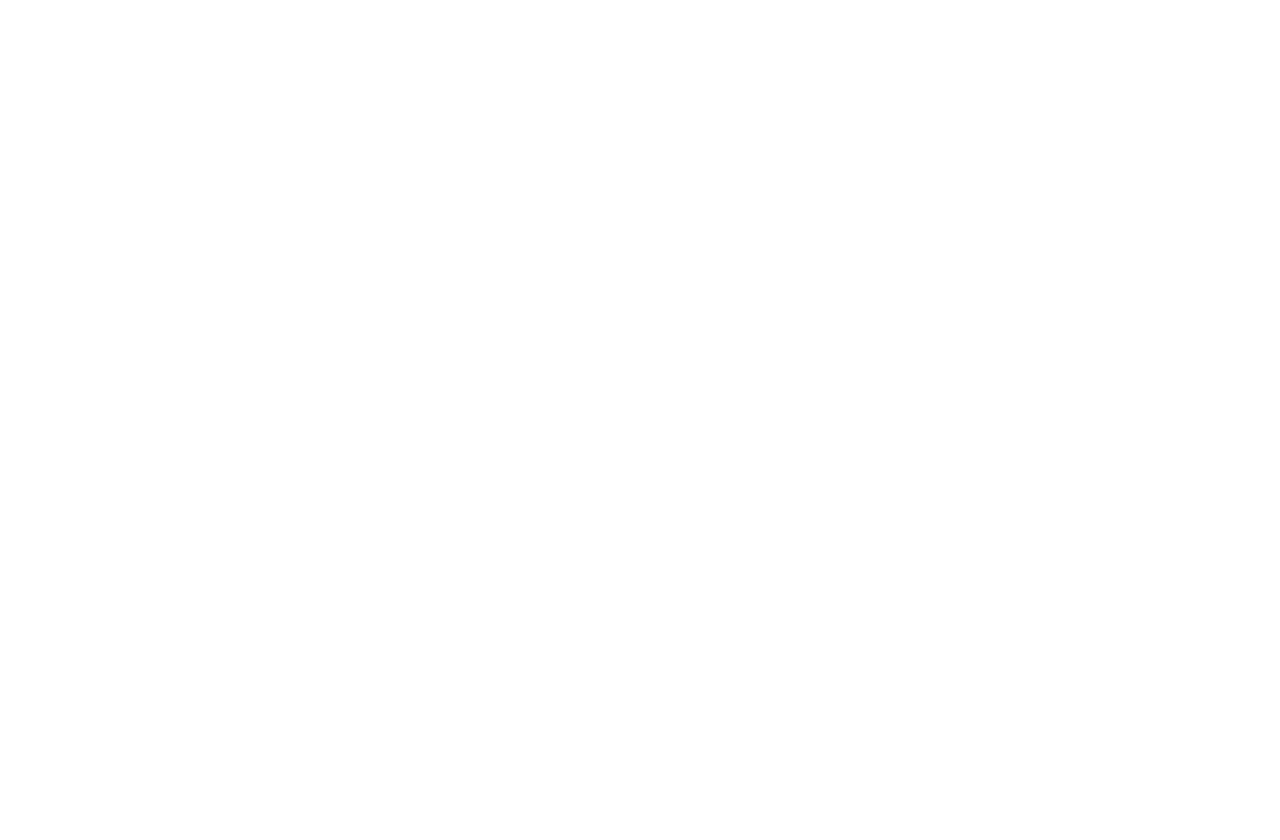
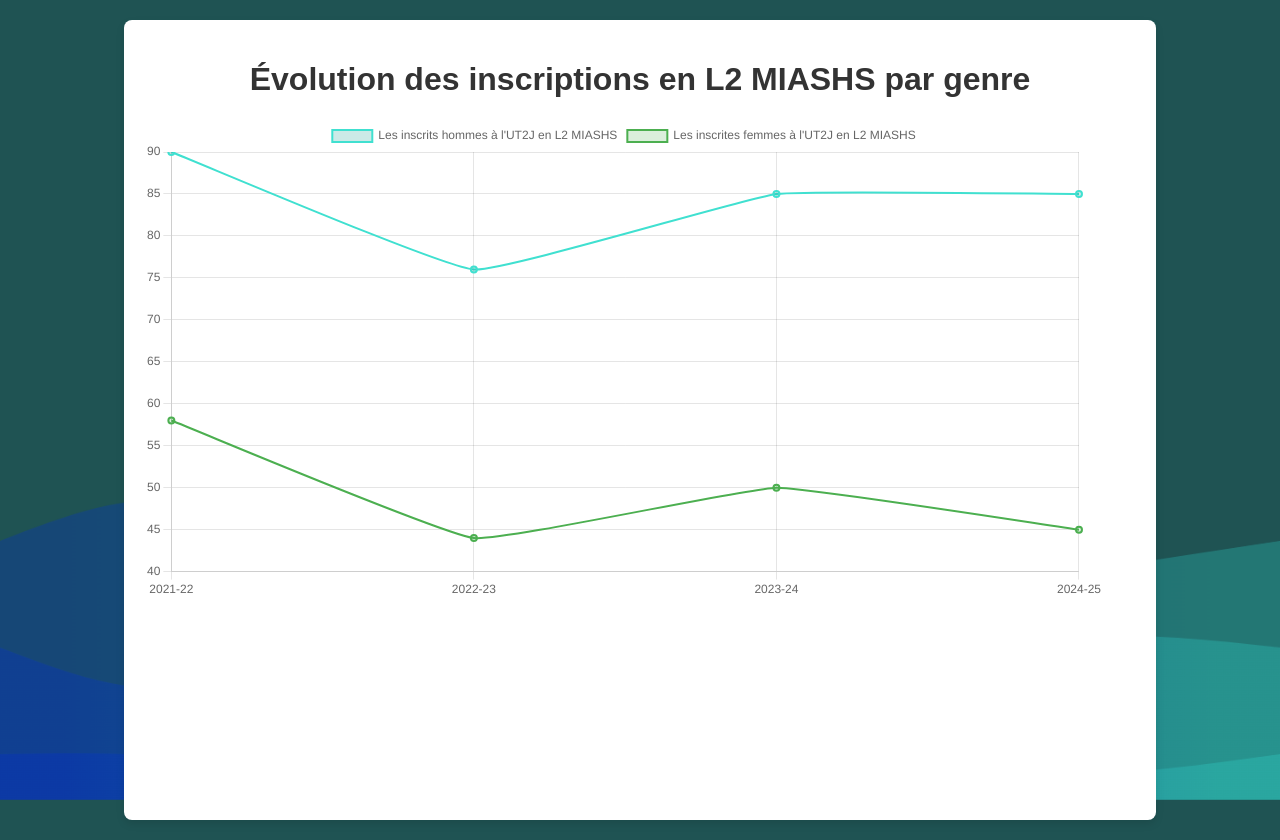
Before and after one commit to lucaHirche/PROJET_VISUALISATION_INSCRITS_MIASHS, a website: page src/pages/defi-2.3.html in a window 1280 px wide. Before the commit the page ends 800 px from the top, so only its background shows below. Drawn offline with nearby package versions, Linux system fonts and the light colour scheme.

Commit message:
defi 2.2

```diff
--- a/src/pages/defi-2.3.html
+++ b/src/pages/defi-2.3.html
@@ -1,11 +1,24 @@
 <!DOCTYPE html>
-<html lang="en">
+<html lang="fr">
 <head>
-    <meta charset="UTF-8">
-    <meta name="viewport" content="width=device-width, initial-scale=1.0">
-    <title>Document</title>
+<meta charset="UTF-8">
+<meta name="viewport" content="width=device-width, initial-scale=1.0">
+<title>Défi 2.3 - Graphique MIASHS</title>
+<link rel="stylesheet" href="../styles/style.css">
+<link rel="stylesheet" href="../styles/defi-2.3/defi-2.3.css">
 </head>
 <body>
 
+<div class="container">
+<h1>Évolution des inscriptions en L2 MIASHS par genre</h1>
+
+<div class="chart-container">
+<canvas id="monGraphiqueGenre"></canvas>
+</div>
+</div>
+
+<script src="https://cdn.jsdelivr.net/npm/chart.js"></script>
+
+<script src="../scripts/defi_2.3.js"></script>
 </body>
 </html>
--- /dev/null
+++ b/src/scripts/defi_2.3.js
@@ -0,0 +1,57 @@
+// Étape d : Définition des labels (Années)
+const labels = [
+'2021-22',
+'2022-23',
+'2023-24',
+'2024-25'
+];
+
+// Définition des données (Datasets pour Hommes et Femmes)
+const data = {
+labels: labels,
+datasets: [
+{
+label: 'Les inscrits hommes à l\'UT2J en L2 MIASHS',
+data: [90, 76, 85, 85],
+borderColor: 'turquoise', // Vert émeraude (comme sur l'image)
+backgroundColor: 'rgba(0, 150, 136, 0.2)',
+borderWidth: 2,
+tension: 0.1 // Rend la ligne légèrement moins "cassée"
+},
+{
+label: 'Les inscrites femmes à l\'UT2J en L2 MIASHS',
+data: [58, 44, 50, 45],
+borderColor: 'rgb(76, 175, 80)', // Vert plus clair
+backgroundColor: 'rgba(76, 175, 80, 0.2)',
+borderWidth: 2,
+tension: 0.1
+}
+]
+};
+
+// Configuration du graphique
+const config = {
+type: 'line', // On change 'bar' en 'line' pour avoir des courbes
+data: data,
+options: {
+responsive: true,
+scales: {
+y: {
+// On commence pas à zéro pour mieux voir les variations
+min: 40,
+max: 90
+}
+},
+plugins: {
+legend: {
+position: 'top',
+}
+}
+}
+};
+
+// Initialisation finale
+const myChart = new Chart(
+document.getElementById('monGraphiqueGenre'),
+config
+);
--- a/src/styles/defi-2.3/defi-2.3.css
+++ b/src/styles/defi-2.3/defi-2.3.css
@@ -1 +1,25 @@
-@import ""
+body {
+font-family: Arial, sans-serif;
+display: flex;
+justify-content: center;
+padding: 20px;
+}
+
+.container {
+width: 80%;
+background-color: white;
+padding: 20px;
+border-radius: 8px;
+box-shadow: 0 4px 8px rgba(0,0,0,0.1);
+}
+
+h1 {
+text-align: center;
+color: #333;
+}
+
+.chart-container {
+position: relative;
+height: 60vh; /* Hauteur relative à l'écran */
+width: 100%;
+}
```
